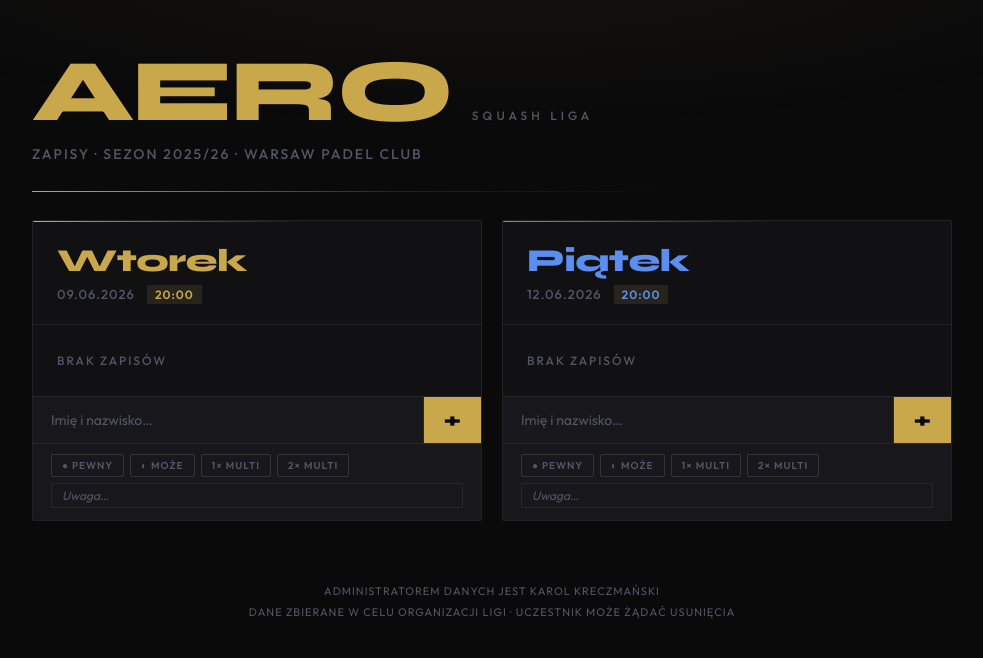
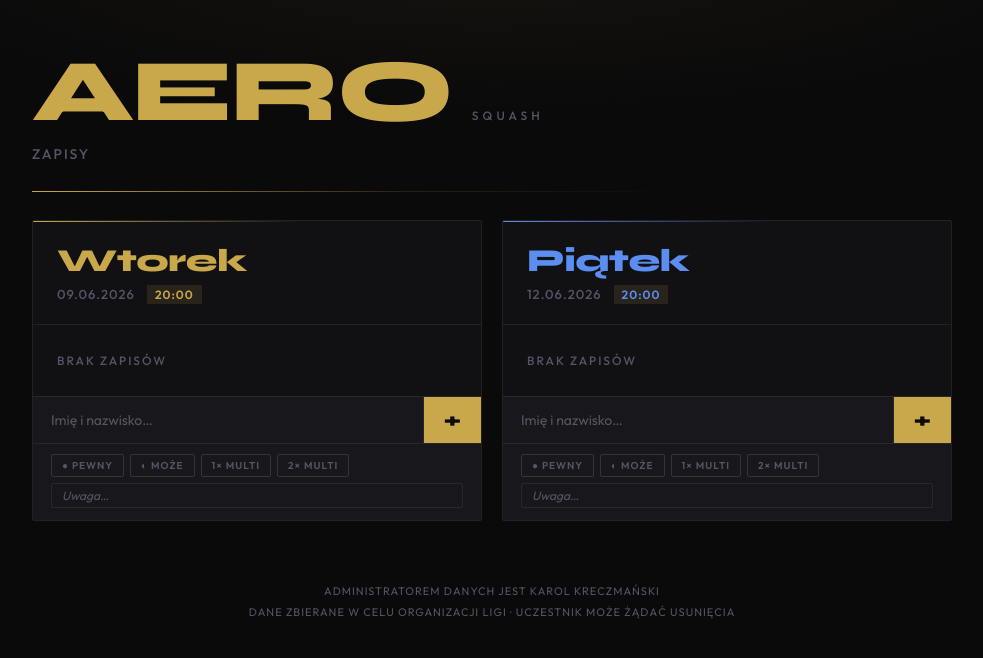
Before and after one commit to K4ROL210/Aero, a plain HTML site: page index.html in a window 1280 px wide. Shown: the whole page, without its empty margins (148-1131 px from the left). Drawn offline with Linux system fonts and the light colour scheme.

Commit message:
Revise brand tag and subtext in header
Updated brand tag and subtext for clarity.

```diff
--- a/index.html
+++ b/index.html
@@ -503,9 +503,9 @@ body::before {
 <header class="site-header">
   <div class="brand-row">
     <div class="brand-name"><span>AERO</span></div>
-    <div class="brand-tag">Squash Liga</div>
+    <div class="brand-tag">Squash</div>
   </div>
-  <div class="brand-sub">Zapisy · Sezon 2025/26 · Warsaw Padel Club</div>
+  <div class="brand-sub">Zapisy</div>
 </header>
 
 <div style="max-width:1000px;margin:0 auto;padding:0 40px">
```
